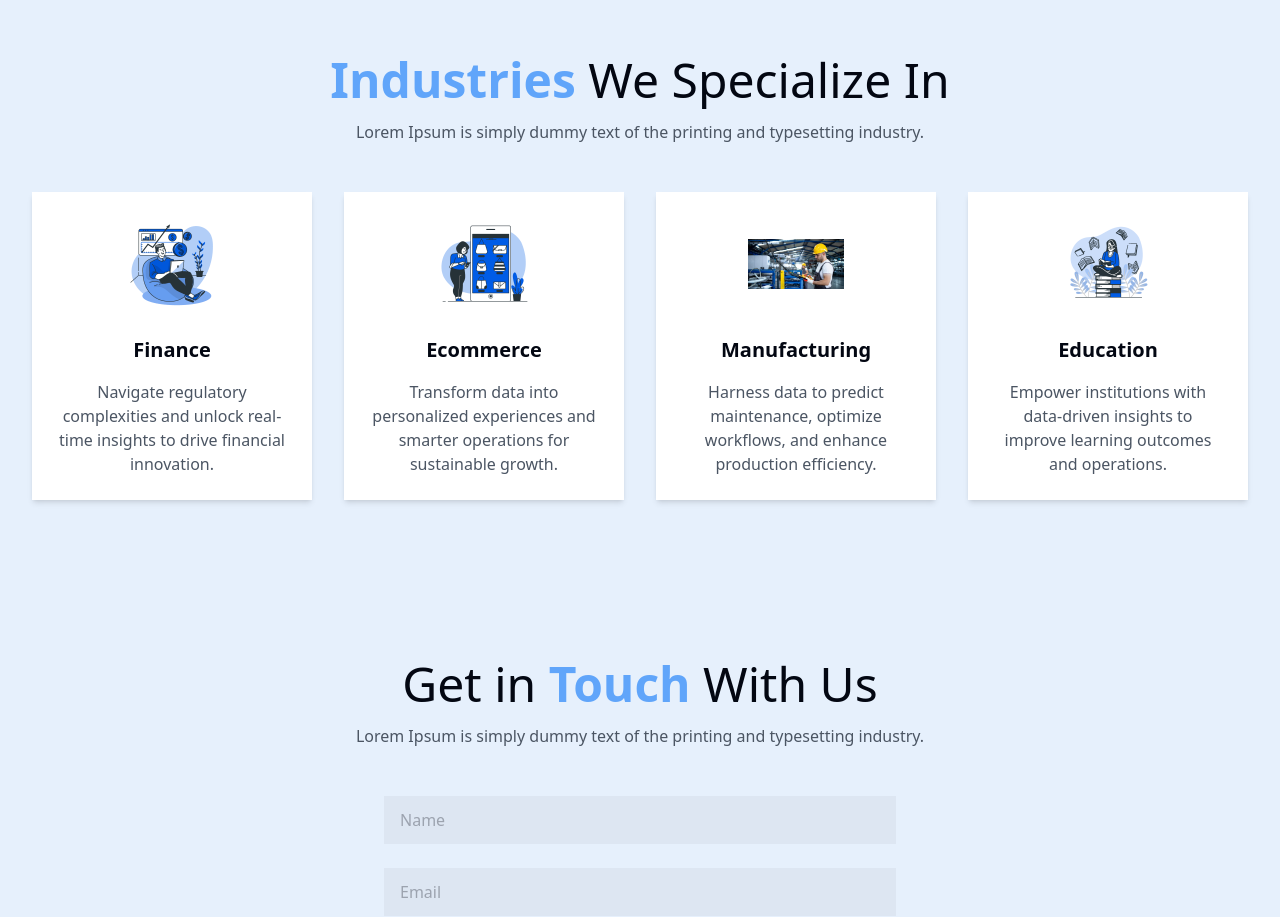
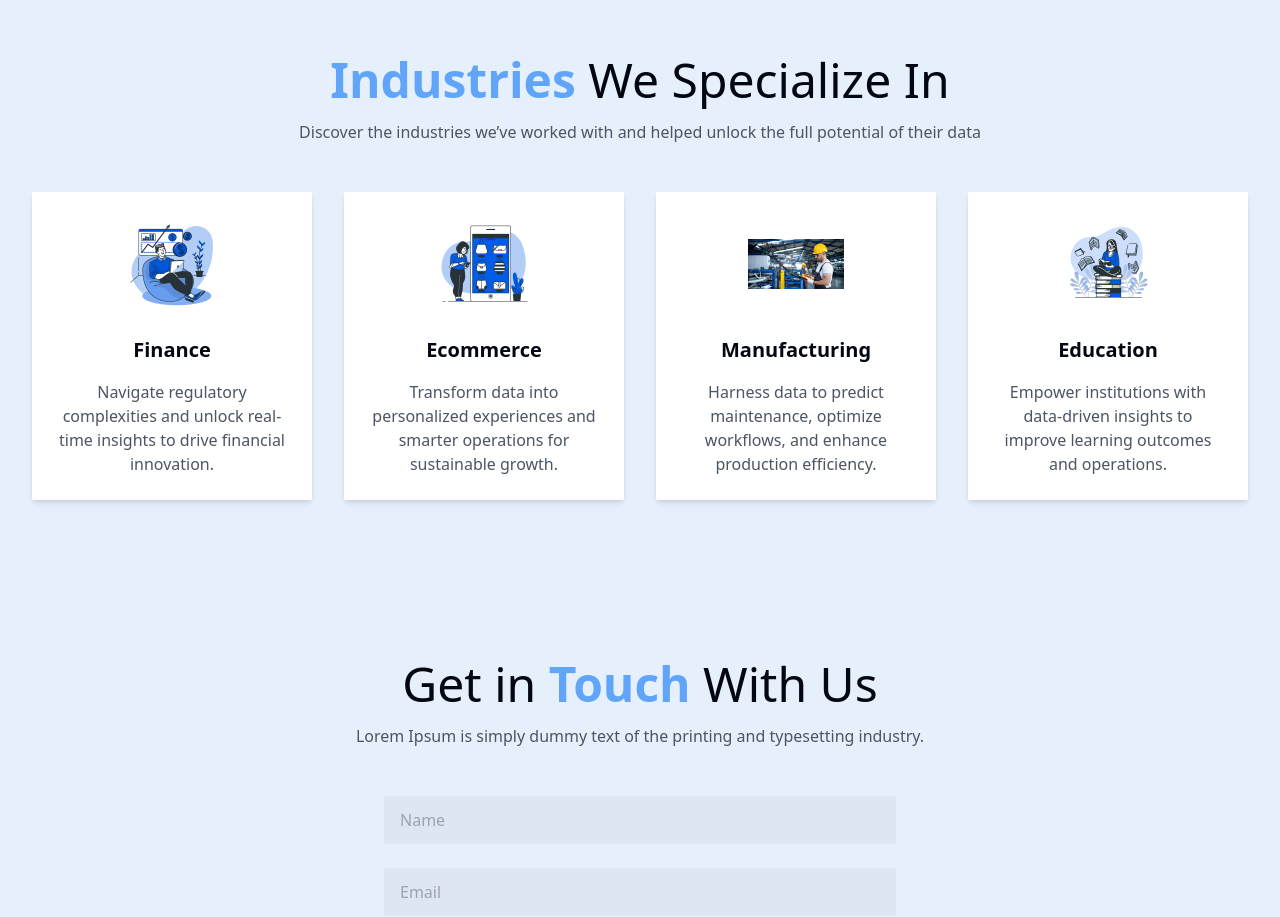
Before and after one commit to cfriedman2156/flowsense, a Next.js app: page / in a window 1280 px wide. Shown: the part 3220-4137 px from the top of the page. Built offline with nearby package versions, Linux system fonts and the light colour scheme; a web font is replaced by a local one.

Commit message:
Update industries.jsx

```diff
--- a/src/components/industries.jsx
+++ b/src/components/industries.jsx
@@ -30,7 +30,7 @@
           <span className="text-blue-400 font-semibold">Industries </span> We Specialize In
         </h2>
         <p className="text-sm sm:text-base text-gray-600 mb-10 sm:mb-12">
-          Lorem Ipsum is simply dummy text of the printing and typesetting industry.
+          Discover the industries we’ve worked with and helped unlock the full potential of their data
         </p>
 
         {/* Cards */}
```
